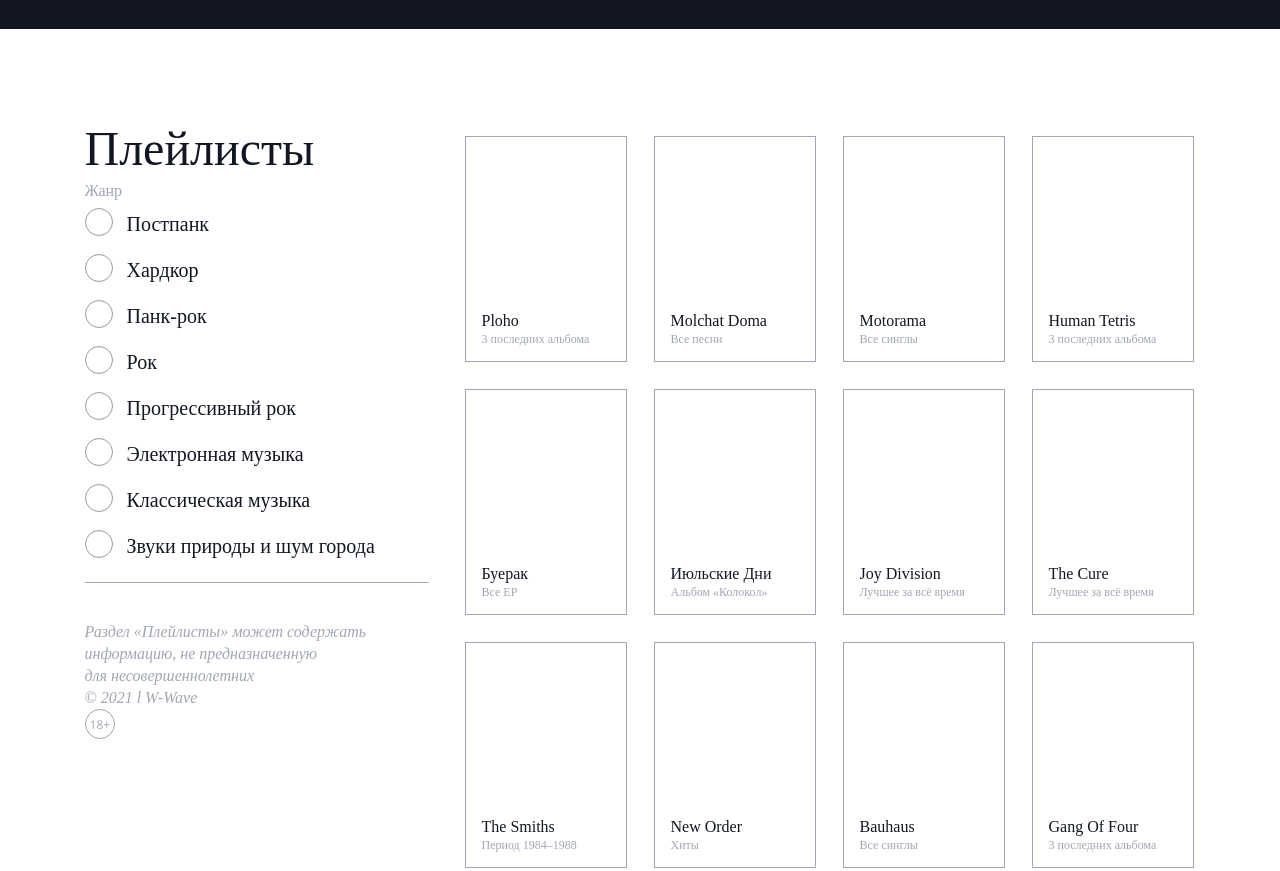
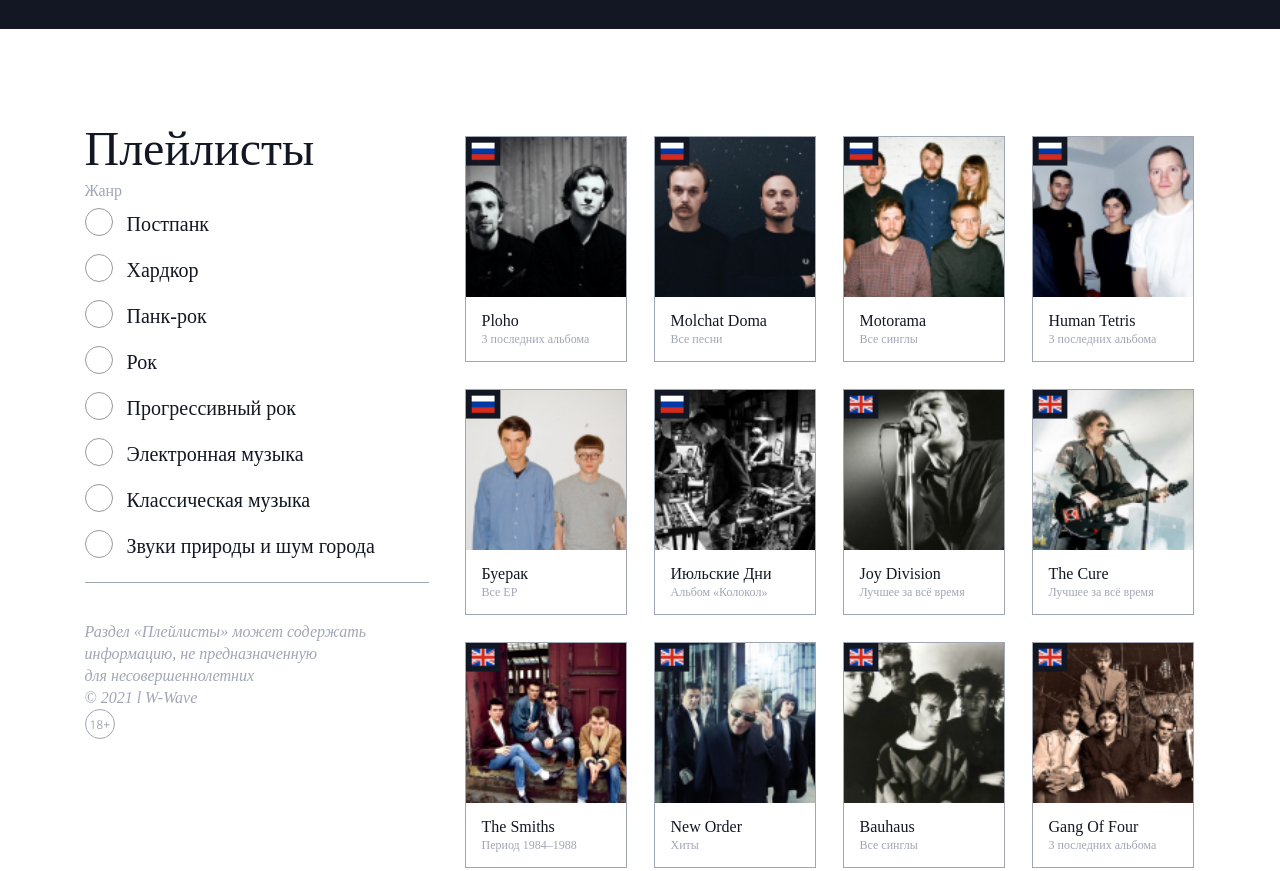
Before and after one commit to MikhailGuzhov/wawe-radio, a plain HTML site: page index.html in a window 1280 px wide. Shown: the part 3180-4051 px from the top of the page. Drawn offline with Linux system fonts and the light colour scheme; files whose address does not match are found by name.

Commit message:
iteration-2

```diff
--- a/css/style.css
+++ b/css/style.css
@@ -2654,7 +2654,7 @@
     }
 
     .playlist__right__image-1 {
-        background-image: url(images/play-list-1.jpg);
+        background-image: url(../images/play-list-1.jpg);
         background-repeat: no-repeat;
         background-size: contain;
         width: 160px;
@@ -2662,7 +2662,7 @@
     }
 
     .playlist__right__image-2 {
-        background-image: url(images/play-list-2.jpg);
+        background-image: url(../images/play-list-2.jpg);
         background-repeat: no-repeat;
         background-size: contain;
         width: 160px;
@@ -2670,7 +2670,7 @@
     }
 
     .playlist__right__image-3 {
-        background-image: url(images/play-list-3.jpg);
+        background-image: url(../images/play-list-3.jpg);
         background-repeat: no-repeat;
         background-size: contain;
         width: 160px;
@@ -2678,7 +2678,7 @@
     }
 
     .playlist__right__image-4 {
-        background-image: url(images/play-list-4.jpg);
+        background-image: url(../images/play-list-4.jpg);
         background-repeat: no-repeat;
         background-size: contain;
         width: 160px;
@@ -2686,7 +2686,7 @@
     }
 
     .playlist__right__image-5 {
-        background-image: url(images/play-list-5.jpg);
+        background-image: url(../images/play-list-5.jpg);
         background-repeat: no-repeat;
         background-size: contain;
         width: 160px;
@@ -2694,7 +2694,7 @@
     }
 
     .playlist__right__image-6 {
-        background-image: url(images/play-list-6.jpg);
+        background-image: url(../images/play-list-6.jpg);
         background-repeat: no-repeat;
         background-size: contain;
         width: 160px;
@@ -2702,7 +2702,7 @@
     }
 
     .playlist__right__image-7 {
-        background-image: url(images/play-list-7.jpg);
+        background-image: url(../images/play-list-7.jpg);
         background-repeat: no-repeat;
         background-size: contain;
         width: 160px;
@@ -2710,7 +2710,7 @@
     }
 
     .playlist__right__image-8 {
-        background-image: url(images/play-list-8.jpg);
+        background-image: url(../images/play-list-8.jpg);
         background-repeat: no-repeat;
         background-size: contain;
         width: 160px;
@@ -2718,7 +2718,7 @@
     }
 
     .playlist__right__image-9 {
-        background-image: url(images/play-list-9.jpg);
+        background-image: url(../images/play-list-9.jpg);
         background-repeat: no-repeat;
         background-size: contain;
         width: 160px;
@@ -2726,7 +2726,7 @@
     }
 
     .playlist__right__image-10 {
-        background-image: url(images/play-list-10.jpg);
+        background-image: url(../images/play-list-10.jpg);
         background-repeat: no-repeat;
         background-size: contain;
         width: 160px;
@@ -2734,7 +2734,7 @@
     }
 
     .playlist__right__image-11 {
-        background-image: url(images/play-list-11.jpg);
+        background-image: url(../images/play-list-11.jpg);
         background-repeat: no-repeat;
         background-size: contain;
         width: 160px;
@@ -2742,7 +2742,7 @@
     }
 
     .playlist__right__image-12 {
-        background-image: url(images/play-list-12.jpg);
+        background-image: url(../images/play-list-12.jpg);
         background-repeat: no-repeat;
         background-size: contain;
         width: 160px;
```
